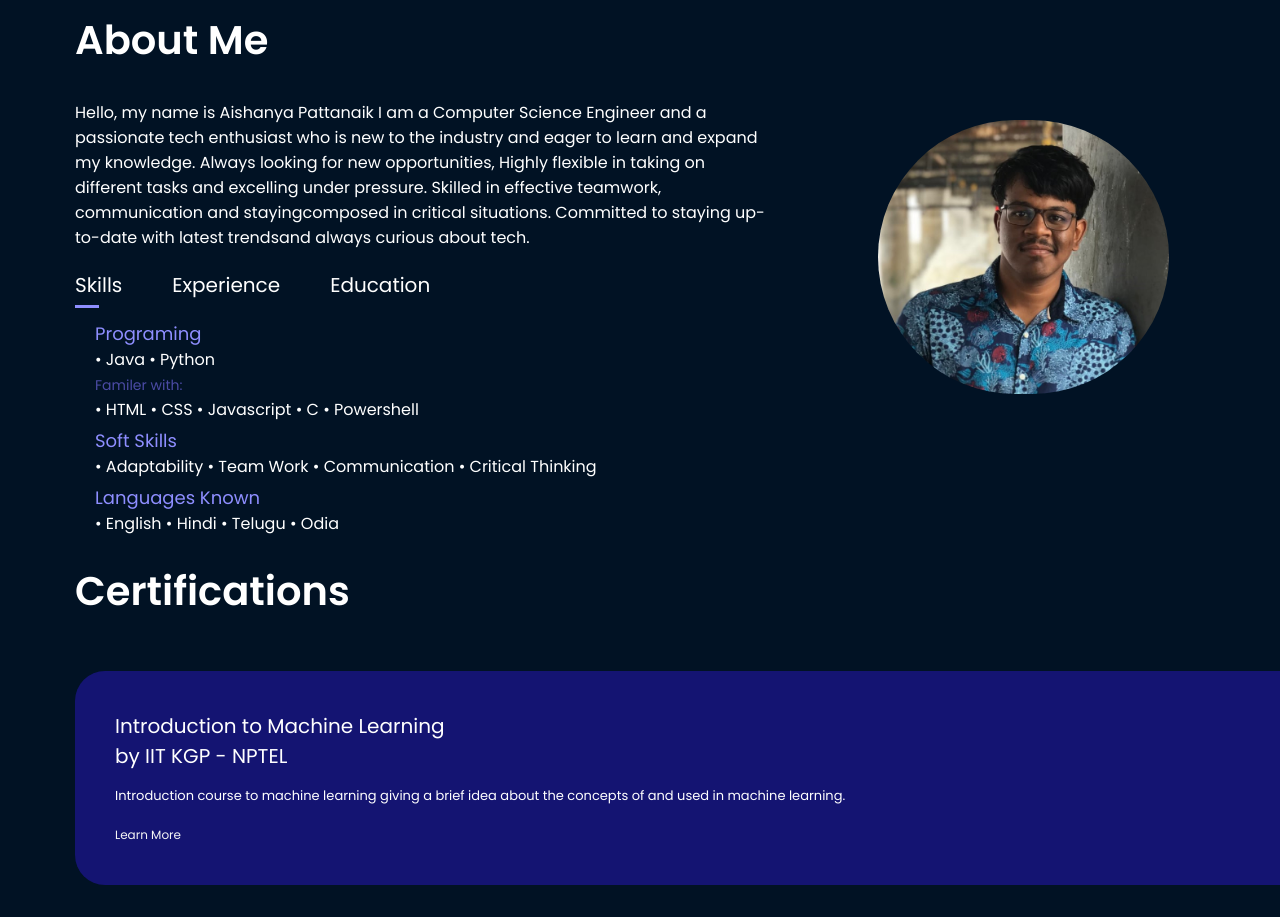
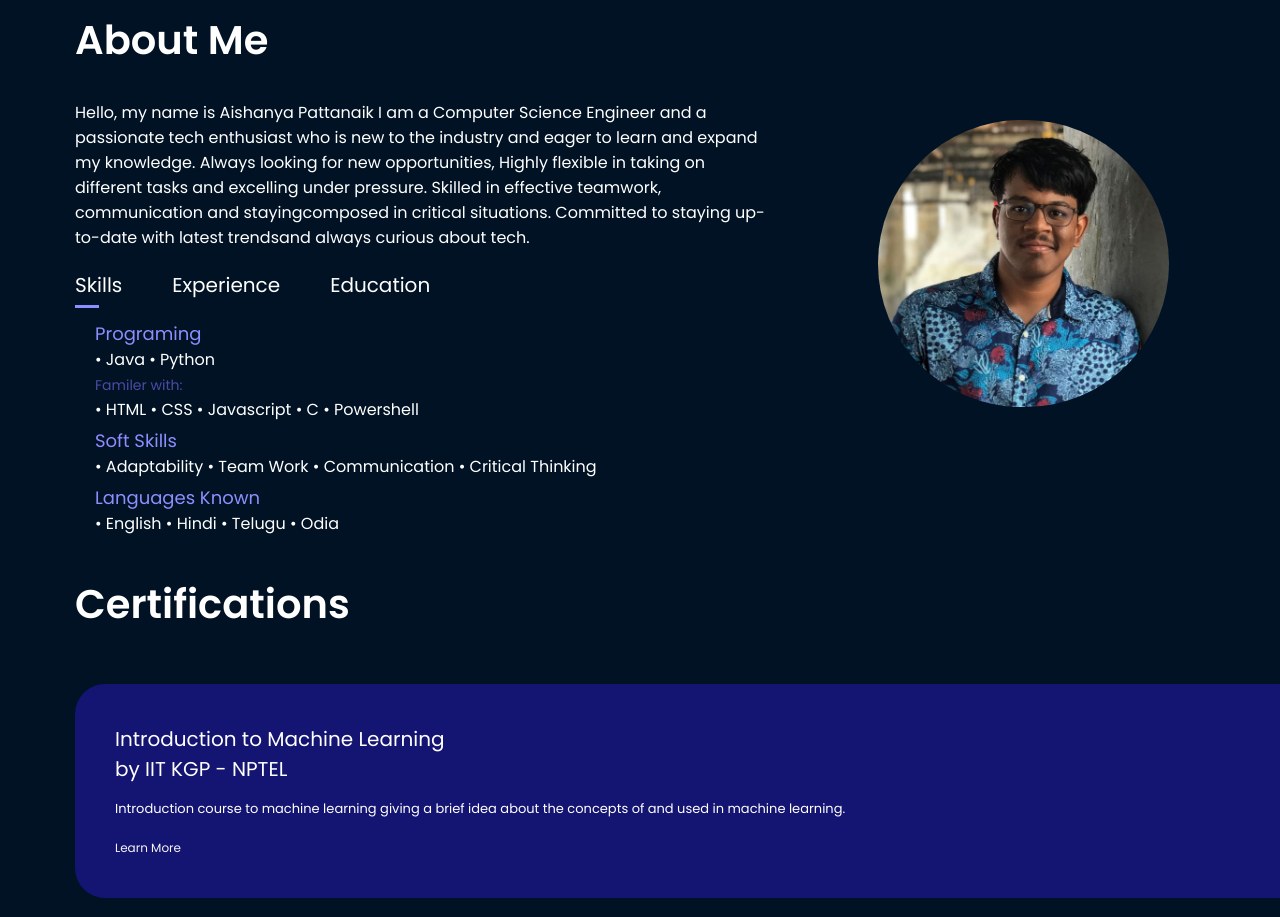
Before and after one commit to Aishanya-1112/Portfolio, a plain HTML site: page index.html in a window 1280 px wide. Shown: the part 920-1837 px from the top of the page. Drawn offline with nearby package versions, Linux system fonts and the light colour scheme; a script that the page names is missing; a web font is replaced by a local one.

Commit message:
index.html

```diff
--- a/index.html
+++ b/index.html
@@ -84,7 +84,7 @@
                             </div>
                     </div>
                     <div class="about-col2">
-                        <img src="img/img1.jpg">
+                        <img src="img/img04.jpg">
                     </div>
                 </div>
             </div>
```
